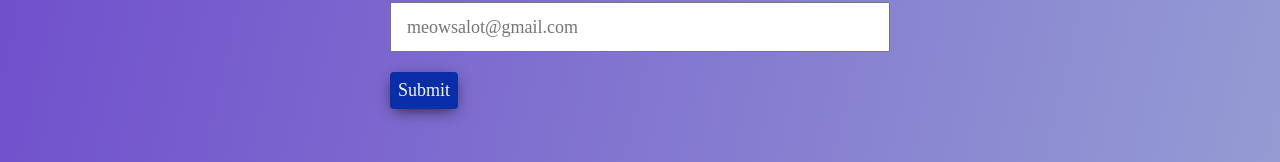
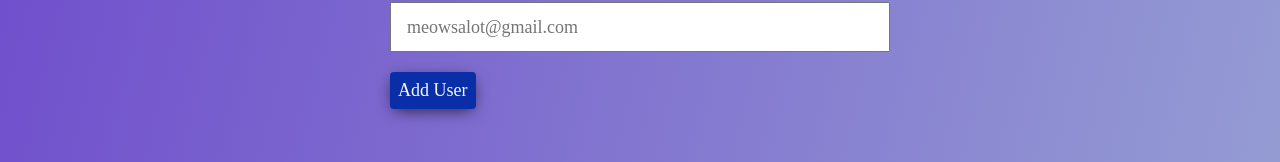
Before and after one commit to serhatbek/redux-add-user, a React (Create React App) app: page /redux-add-user/edit-user/1 in a window 1280 px wide. Shown: the part 220-382 px from the top of the page. Built offline with nearby package versions, Linux system fonts and the light colour scheme.

Commit message:
redux setup

```diff
--- a/package.json
+++ b/package.json
@@ -4,6 +4,7 @@
   "version": "0.1.0",
   "private": true,
   "dependencies": {
+    "@reduxjs/toolkit": "^1.8.5",
     "@testing-library/jest-dom": "^5.16.5",
     "@testing-library/react": "^13.4.0",
     "@testing-library/user-event": "^13.5.0",
--- a/src/app/store.js
+++ b/src/app/store.js
@@ -0,0 +1,5 @@
+import { configureStore } from '@reduxjs/toolkit';
+
+export const store = configureStore({
+  reducer: {},
+});
--- a/src/components/AddUser/AddUser.js
+++ b/src/components/AddUser/AddUser.js
@@ -1,10 +1,29 @@
+import './AddUser.scss';
 import AddUserForm from '../AddUserForm/AddUserForm';
-import './AddUser.scss';
+import { useNavigate } from 'react-router-dom';
+import { useState } from 'react';
 
 const AddUser = () => {
+  const navigate = useNavigate();
+  const [values, setValues] = useState({
+    name: '',
+    email: '',
+  });
+
+  const handleAddUser = (e) => {
+    e.preventDefault();
+    console.log(values);
+    setValues({ name: '', email: '' });
+    navigate('/redux-add-user');
+  };
   return (
     <section className='section__add-user'>
-      <AddUserForm />
+      <AddUserForm
+        values={values}
+        setValues={setValues}
+        handleAddUser={handleAddUser}
+        btnText='Add User'
+      />
     </section>
   );
 };
--- a/src/components/AddUserForm/AddUserForm.js
+++ b/src/components/AddUserForm/AddUserForm.js
@@ -1,23 +1,8 @@
 import './AddUserForm.scss';
 import Input from '../Input/Input';
 import Button from '../Button/Button';
-import { useState } from 'react';
-import { useNavigate } from 'react-router-dom';
 
-const AddUserForm = () => {
-  const navigate = useNavigate();
-  const [values, setValues] = useState({
-    name: '',
-    email: '',
-  });
-
-  const handleAddUser = (e) => {
-    e.preventDefault();
-    console.log(values);
-    setValues({ name: '', email: '' });
-    navigate('/redux-add-user');
-  };
-
+const AddUserForm = ({ btnText, handleAddUser, values, setValues }) => {
   return (
     <div className='add-user'>
       <Input
@@ -32,7 +17,7 @@ const AddUserForm = () => {
         onChange={(e) => setValues({ ...values, email: e.target.value })}
         inputProps={{ type: 'email', placeholder: 'meowsalot@gmail.com' }}
       />
-      <Button onClick={handleAddUser}>Submit</Button>
+      <Button onClick={handleAddUser}>{btnText}</Button>
     </div>
   );
 };
--- a/src/components/EditUser/EditUser.js
+++ b/src/components/EditUser/EditUser.js
@@ -1,43 +1,31 @@
 import './EditUser.scss';
-// import { useNavigate } from 'react-router-dom';
-// import Input from '../Input/Input';
-// import Button from '../Button/Button';
-// import { useState } from 'react';
 import AddUserForm from '../AddUserForm/AddUserForm';
+import { useNavigate } from 'react-router-dom';
+import { useState } from 'react';
 
 const EditUser = () => {
-  // const navigate = useNavigate();
-  // const [values, setValues] = useState({
-  //   name: '',
-  //   email: '',
-  // });
+  const navigate = useNavigate();
+  const [values, setValues] = useState({
+    name: '',
+    email: '',
+  });
 
-  // const handleAddUser = (e) => {
-  //   e.preventDefault();
-  //   console.log(values);
-  //   setValues({ name: '', email: '' });
-  //   navigate('/redux-add-user');
-  // };
+  const handleEditUser = (e) => {
+    e.preventDefault();
+    console.log(values);
+    setValues({ name: '', email: '' });
+    navigate('/redux-add-user');
+  };
 
   return (
     <section className='edit-user'>
-      <AddUserForm />
+      <AddUserForm
+        values={values}
+        setValues={setValues}
+        handleAddUser={handleEditUser}
+        btnText='Add User'
+      />
     </section>
-    // <div className='add-user'>
-    //   <Input
-    //     label='Name'
-    //     value={values.name}
-    //     onChange={(e) => setValues({ ...values, name: e.target.value })}
-    //     inputProps={{ type: 'text', placeholder: 'Luna Meowsalot' }}
-    //   />
-    //   <Input
-    //     label='Email'
-    //     value={values.email}
-    //     onChange={(e) => setValues({ ...values, email: e.target.value })}
-    //     inputProps={{ type: 'email', placeholder: 'meowsalot@gmail.com' }}
-    //   />
-    //   <Button onClick={handleAddUser}>Submit</Button>
-    // </div>
   );
 };
 
--- a/src/index.js
+++ b/src/index.js
@@ -1,13 +1,17 @@
 import React from 'react';
 import ReactDOM from 'react-dom/client';
 import { BrowserRouter } from 'react-router-dom';
+import { Provider } from 'react-redux';
+import { store } from './app/store';
 import App from './App';
 
 const root = ReactDOM.createRoot(document.getElementById('root'));
 root.render(
   <React.StrictMode>
-    <BrowserRouter>
-      <App />
-    </BrowserRouter>
+    <Provider store={store}>
+      <BrowserRouter>
+        <App />
+      </BrowserRouter>
+    </Provider>
   </React.StrictMode>
 );
```
Also changed, not shown: src/features/userSlice.js (added), 1 other file (tests, documents, lock files or other folders).
